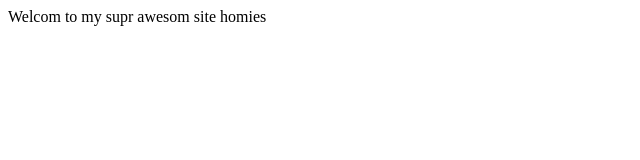
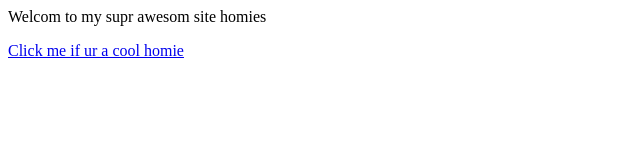
Before and after one commit to MurakamiTaniko/murakamitaniko.github.io, a plain HTML site: page index.html in a window 1280 px wide. Shown: the whole page, without its empty margins (0-640 px from the left). Drawn offline with Linux system fonts and the light colour scheme.

Commit message:
Update index.html

```diff
--- a/index.html
+++ b/index.html
@@ -1,4 +1,5 @@
 <head></head>
 <body>
   <p>Welcom to my supr awesom site homies</p>
+  <a href="www.youtube.com/@Immortal_Murakami">Click me if ur a cool homie</a>
 </body>
```
